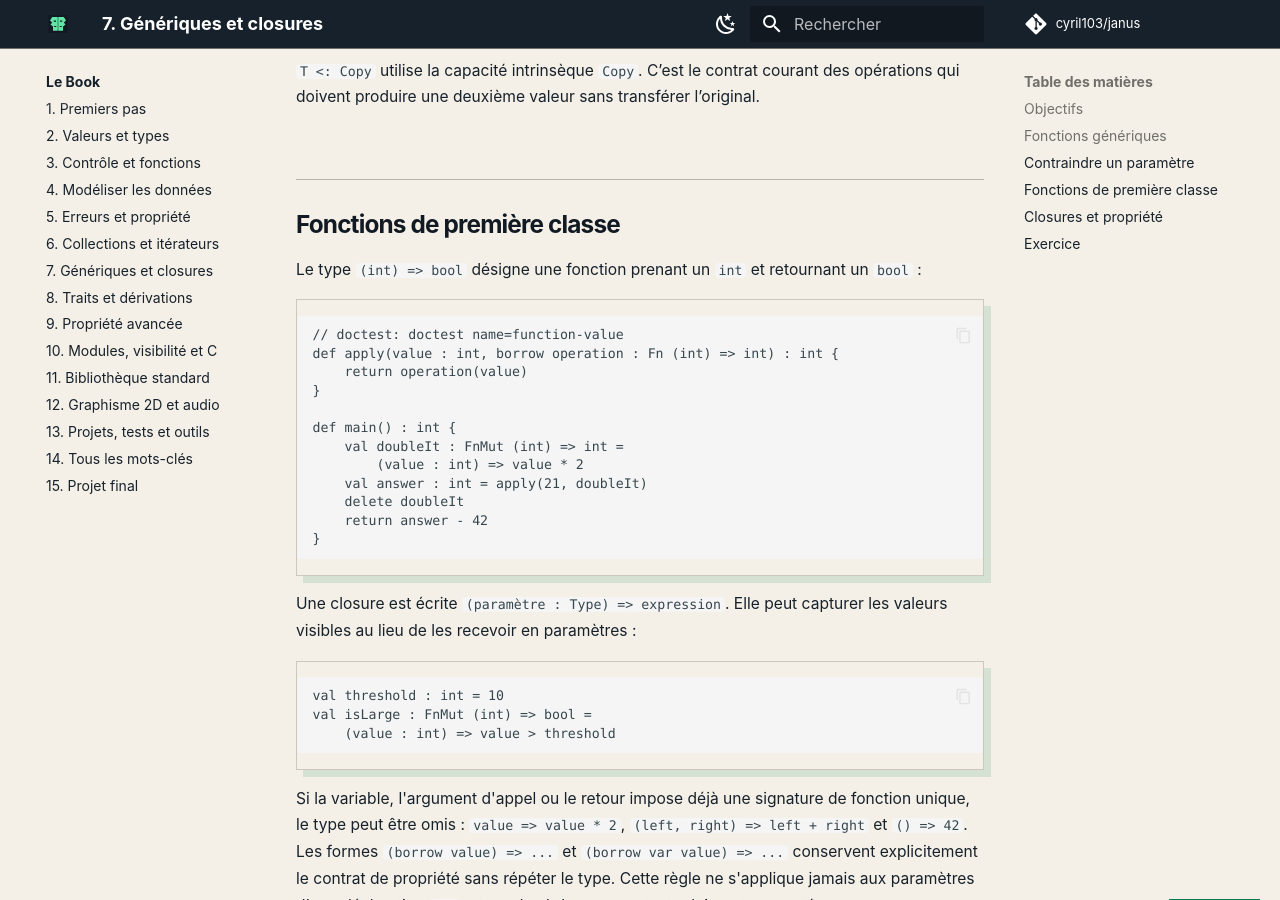
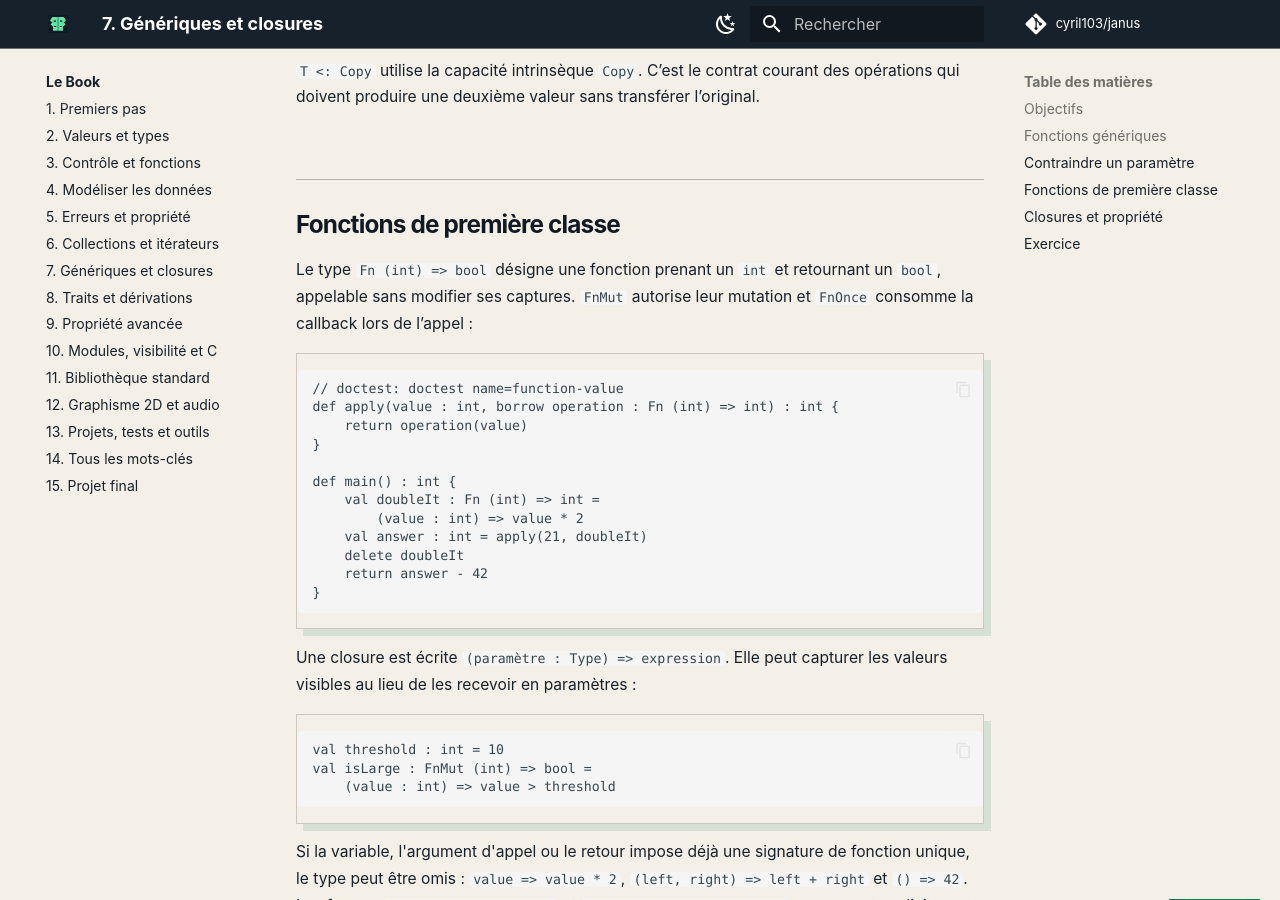
Before and after one commit to cyril103/janus, an MkDocs documentation site: the page built from website/docs/book/07-generiques-closures.md, in a window 1280 px wide and 900 px high, scrolled down 1793 px. Built offline with MkDocs 1.6.1 and Material for MkDocs 9.7.7, drawn with Linux system fonts in a browser that asks for light colours; comment, search, counter and statistics services are not loaded.

Commit message:
docs: fix callback capability in book doctest

````diff
--- a/website/docs/book/07-generiques-closures.md
+++ b/website/docs/book/07-generiques-closures.md
@@ -66,7 +66,7 @@ def describe[T <: Named & Sized](value : T) : string {
 
 ## Fonctions de première classe
 
-Le type `(int) => bool` désigne une fonction prenant un `int` et retournant un `bool` :
+Le type `Fn (int) => bool` désigne une fonction prenant un `int` et retournant un `bool`, appelable sans modifier ses captures. `FnMut` autorise leur mutation et `FnOnce` consomme la callback lors de l’appel :
 
 ```janus
 // doctest: doctest name=function-value
@@ -75,7 +75,7 @@ def apply(value : int, borrow operation : Fn (int) => int) : int {
 }
 
 def main() : int {
-    val doubleIt : FnMut (int) => int =
+    val doubleIt : Fn (int) => int =
         (value : int) => value * 2
     val answer : int = apply(21, doubleIt)
     delete doubleIt
````
